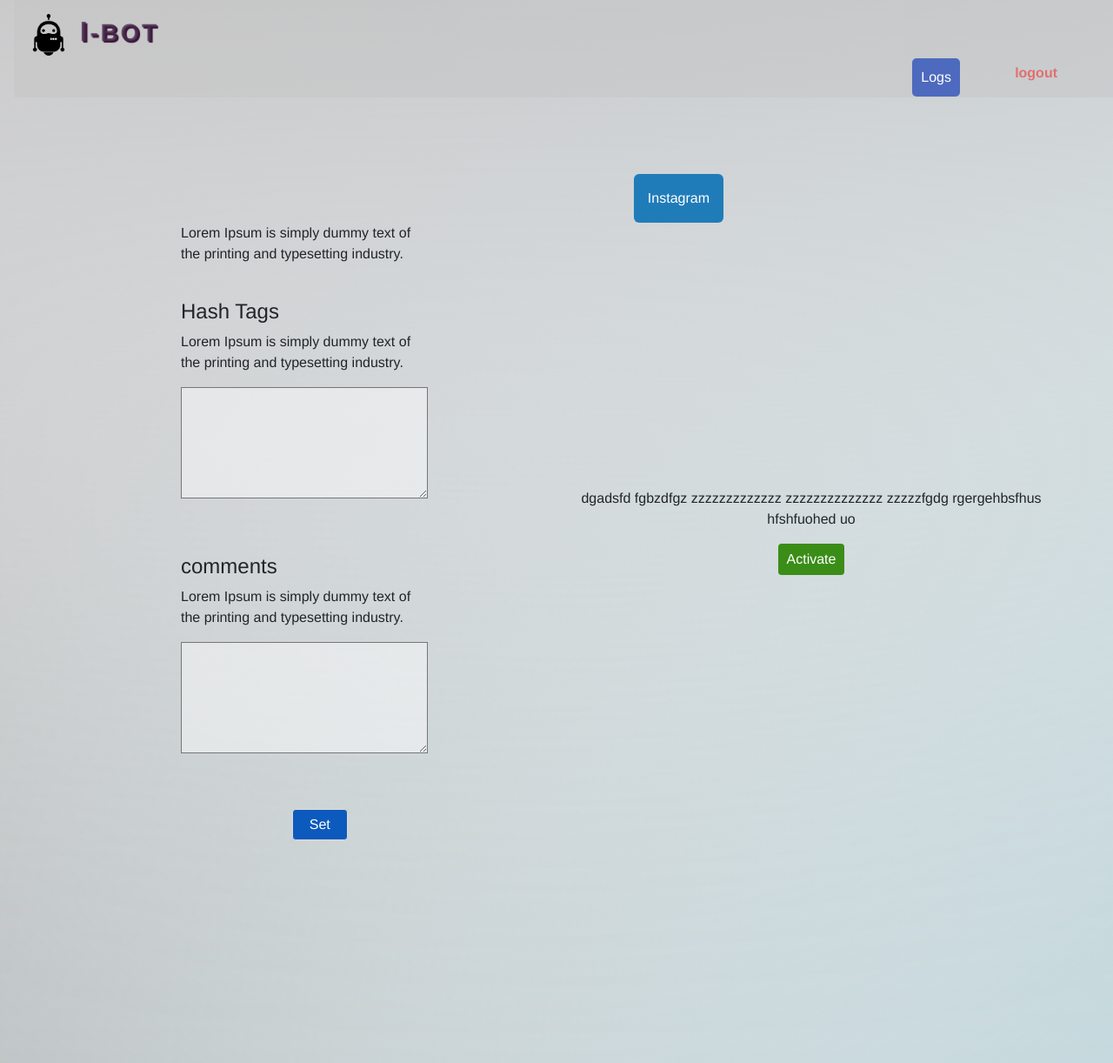
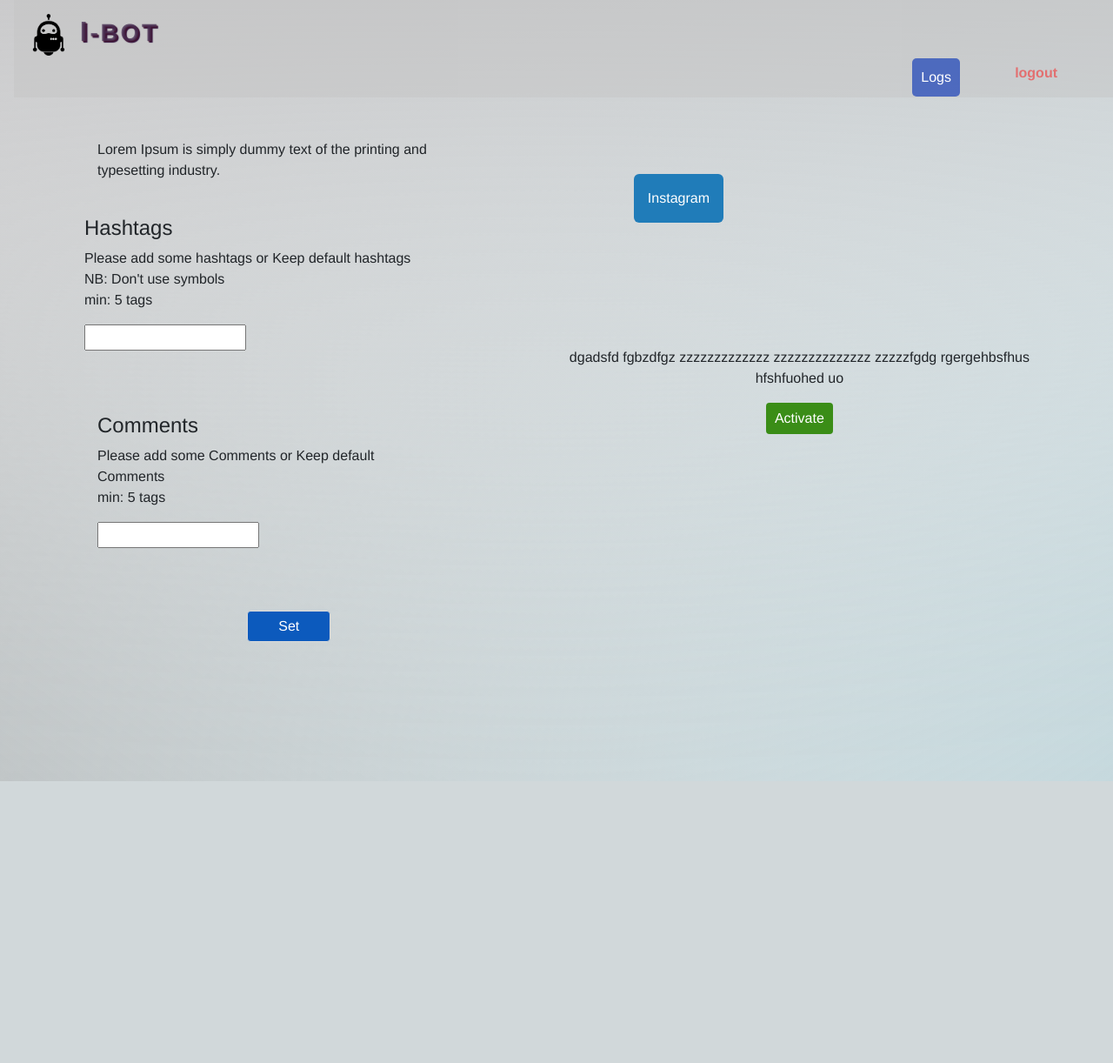
Before and after one commit to shihar73/I-BOT, a Flask app: template templates/home.html in a window 1280 px wide. Shown: the whole page at 87% size. After the commit the page ends 898 px from the top, so only its background shows below. Run offline with Flask 2, Linux system fonts and the light colour scheme; the template is opened without the code that fills it, so the values that code supplies are empty; some libraries are stand-ins or nearby versions.

Commit message:
tags, comments data reseved

```diff
--- a/app.py
+++ b/app.py
@@ -55,9 +55,7 @@ def login():
 @app.route('/home')
 @login_required
 def home():
-    print(session)
-    data = session['user']
-    # data['bot'] = True
+    data = db_user.userdata(session['user'])
     return render_template('home.html', data = data)
 
 
@@ -96,5 +94,15 @@ def insatlogin():
 
 
 
+@app.route('/data', methods=['POST'])
+@login_required
+def data():
+    tags = request.form["tags"].replace(" ", "")
+    comments = request.form["comments"]
+    print(tags, comments)
+    return jsonify(status = True, msg = f"Your data has been added successfully")
+
+
+
 if __name__ == "__main__":
     app.run()
--- a/helpers/db_user_querys.py
+++ b/helpers/db_user_querys.py
@@ -34,6 +34,12 @@ def login(user, passwd):
     return login_status
 
 
+def userdata(user):
+    data = col.find_one({"_id": user['_id']})
+    print(data)
+    return data
+
+
 def insta_ac_add(insta, user):
     print(insta, user)
     id ={
--- a/static/css/style.css
+++ b/static/css/style.css
@@ -163,7 +164,7 @@ body {
 .first_section{
     float: left;
     width: 50%;
-    padding: 10rem;
+    padding: 4rem;
 }
 
 .second_section{
--- a/static/js/main.js
+++ b/static/js/main.js
@@ -62,3 +62,76 @@ function instaContent(){
     document.getElementById("insta_content").classList.remove('insta_show');
     document.getElementById("insta_form").classList.add('insta_show');
 }
+
+// var citynames = new Bloodhound({
+//     datumTokenizer: Bloodhound.tokenizers.obj.whitespace('name'),
+//     queryTokenizer: Bloodhound.tokenizers.whitespace,
+//     prefetch: {
+//       url: 'assets/citynames.json',
+//       filter: function(list) {
+//         return $.map(list, function(cityname) {
+//           return { name: cityname }; });
+//       }
+//     }
+//   });
+//   citynames.initialize();
+
+//   $('input').tagsinput({
+//     typeaheadjs: {
+//       name: 'citynames',
+//       displayKey: 'name',
+//       valueKey: 'name',
+//       source: citynames.ttAdapter()
+//     }
+//   });
+
+$(document).on('submit', '#data', function (e) {
+    console.log('hello');
+    e.preventDefault();
+
+    var dataString = $(this).serialize();
+
+    console.log('data', dataString);
+
+    $.ajax({
+        type: 'POST',
+        url: '/data',
+        data: dataString,
+        success: function (response) {
+            console.log(response.msg);
+        }
+    })
+});
+
+
+// $("#data").validate({
+
+//     rules:{
+//         name:"required",
+//         email:{required: true},
+//         mobile:{required : true,minlength:10},
+
+//     },
+
+//     messages: {
+//         name:"Please fill name",
+//         email:{email:"Enter Valid Email!",
+//             required:"Enter Email!"
+//             },
+//         mobile:{minlength:"Please enter Valid Mobile No.",
+//             required:"Please enter Mobile No."
+//             },
+//     },
+
+//     submitHandler: function(form){
+//         console.log('hello');
+//     $.ajax({
+//         url: form.action,
+//         type: form.method,
+//         data: $(form).serialize(),
+//         success: function(response) {
+//             $('#answers').html(response);
+//         }
+//           });
+//     }
+//     });
--- a/templates/base.html
+++ b/templates/base.html
@@ -10,6 +10,10 @@
     <link rel="stylesheet" href="https://cdnjs.cloudflare.com/ajax/libs/bulma/0.7.2/css/bulma.min.css" />
     <link rel="stylesheet" href="https://maxcdn.bootstrapcdn.com/bootstrap/4.0.0/css/bootstrap.min.css"
         integrity="sha384-Gn5384xqQ1aoWXA+058RXPxPg6fy4IWvTNh0E263XmFcJlSAwiGgFAW/dAiS6JXm" crossorigin="anonymous">
+
+    <!-- <link rel="stylesheet" href="https://cdnjs.cloudflare.com/ajax/libs/twitter-bootstrap/3.3.5/css/bootstrap.min.css"> -->
+    <link rel="stylesheet" href="http://bootstrap-tagsinput.github.io/bootstrap-tagsinput/dist/bootstrap-tagsinput.css">
+
     <link rel="stylesheet" href="{{ url_for('static', filename='css/style.css') }}">
 
 
@@ -47,16 +51,13 @@
         integrity="sha384-JZR6Spejh4U02d8jOt6vLEHfe/JQGiRRSQQxSfFWpi1MquVdAyjUar5+76PVCmYl"
         crossorigin="anonymous"></script>
     <script src="https://code.jquery.com/jquery-3.1.1.min.js"></script>
+
+    <script src="https://cdnjs.cloudflare.com/ajax/libs/jquery/2.1.4/jquery.min.js"></script>
+    <script src="http://bootstrap-tagsinput.github.io/bootstrap-tagsinput/dist/bootstrap-tagsinput.min.js"></script>
+
+
     <script src="{{ url_for('static', filename='js/main.js') }}"></script>
-    <!-- Global site tag (gtag.js) - Google Analytics -->
-    <script async src="https://www.googletagmanager.com/gtag/js?id=OUR_GA_ID"></script>
-    <script>
-        window.dataLayer = window.dataLayer || [];
-        function gtag() { dataLayer.push(arguments); }
-        gtag('js', new Date());
 
-        gtag('config', 'OUR_GA_ID');
-    </script>
 </body>
 
 </html>
--- a/templates/home.html
+++ b/templates/home.html
@@ -47,27 +47,32 @@
 
         <section class="first_section hero is-fullheight row align-items-cente">
             <div class="hero-body">
-                <form action="" method="post">
+                <form id="data">
                     <div class="col">
 
                         <p>Lorem Ipsum is simply dummy text of the printing and typesetting industry.</p>
                     </div>
                     <br>
-                    <div class="col">
-                        <h4>Hash Tags</h4>
-                        <p>Lorem Ipsum is simply dummy text of the printing and typesetting industry.</p>
-                        <textarea class="tags" name="tags" id="tags" cols="30" rows="10"></textarea>
+                    <div class="">
+                        <h4>Hashtags</h4>
+                        <p>Please add some hashtags or Keep default hashtags <br>NB: Don't use symbols
+                        <br>  min: 5 tags</p>
+
+                        <input type="text" value="{% for tag in data.tags %}{{tag}},{% endfor %}" data-role="tagsinput" name="tags" required></input>
+
+
                     </div>
                     <br><br><br>
                     <div class="col">
-                        <h4>comments</h4>
-                        <p>Lorem Ipsum is simply dummy text of the printing and typesetting industry.</p>
-                        <textarea class="tags" name="comments" id="comments" cols="30" rows="10"></textarea>
+                        <h4>Comments</h4>
+                        <p>Please add some Comments or Keep default Comments
+                            <br>  min: 5 tags</p>
+                        <input type="text" value="{% for comment in data.comments %}{{comment}},{% endfor %}" data-role="tagsinput" name="comments" required></input>
                     </div>
                     <br><br><br>
                     <div class="col first_btn">
-                        <button class="button is-block  text-white"
-                            style="background-color: #0c5abd; left: 45%; width: 4rem;">Set</button>
+                        <button type="submit" class="button is-block  text-white"
+                            style="background-color: #0c5abd; left: 45%; width: 6rem; font-size: 1rem;">Set</button>
                     </div>
                 </form>
             </div>
@@ -84,7 +89,7 @@
                         <form id="insta_data">
                             <div id="insta_form" class="insta_data insta_show">
                                 <a onclick="instaContent()" style="color: #207cb9;">Back</a>
-                                <p>Please add your Instagram username and password</p>
+                                <p>Please add your Instagram username and password and check login</p>
                                 <input class="input " type="text" name="instaid" placeholder="Insta Id" autofocus=""
                                     required>
                                 <input class="input " type="password" name="password" placeholder="password"
@@ -97,13 +102,16 @@
                             </div>
 
                             <div class="insta_data" id="insta_content">
-                                {% if data.insta_ac  %}
-                                <p class="">Your bot connected with {{data.insta.insta_id}} insta account.<br> Please click change if you want to change
+                                {% if data.insta_ac %}
+                                <p class="">Your bot connected with {{data.insta.insta_id}} insta account.<br> Please
+                                    click change if you want to change
                                 </p>
                                 <a onclick="instaForme()" style="color: #207cb9;" class="">Change</a>
                                 {% else %}
-                                <p class="insta_content-p2">An insta account is required for your bot to work so you need to add an insta account
-                                <br> add an Instagram account</p>
+                                <p class="insta_content-p2">An insta account is required for your bot to work so you
+                                    need to add an insta account
+                                    <br> add an Instagram account
+                                </p>
                                 <a onclick="instaForme()" style="color: #207cb9;" class="insta_content-p2">Add</a>
                                 {% endif %}
                             </div>
```
Also changed, not shown: other parts of static/css/style.css (+31 -0 lines).
